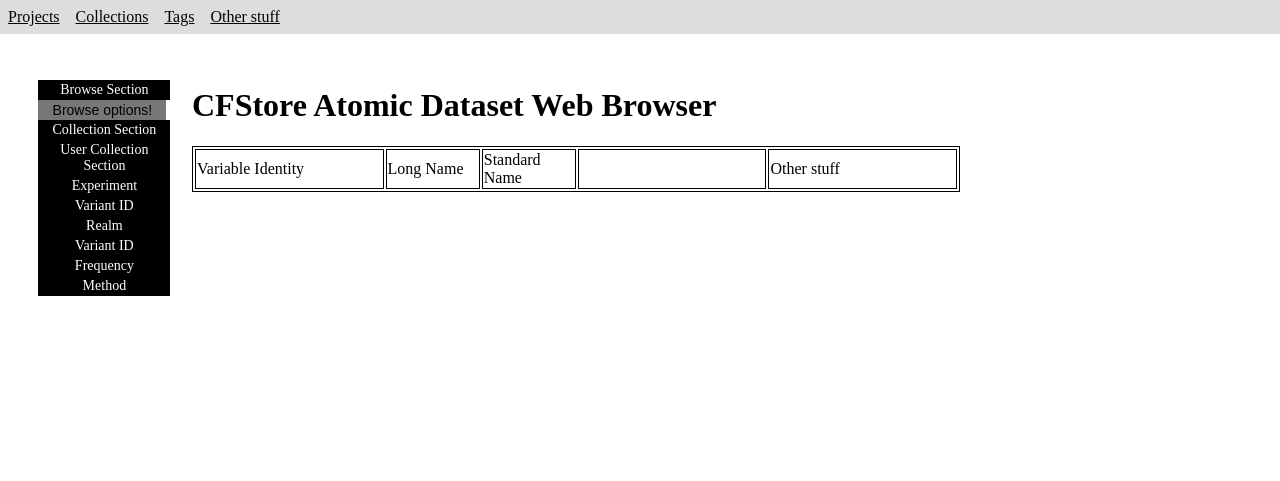
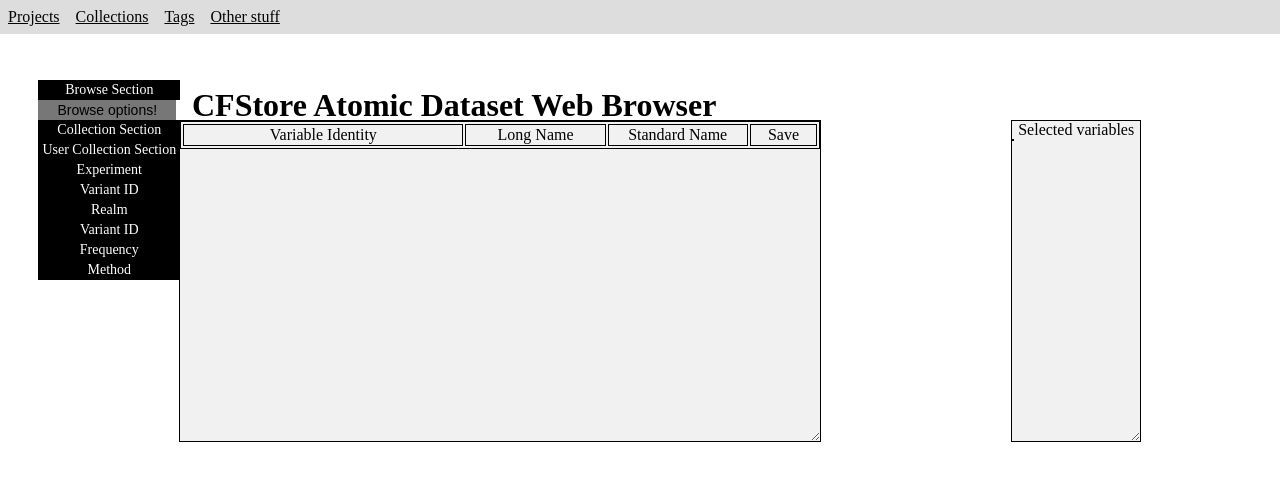
Before and after one commit to NCAS-CMS/cfstore, a Django app: page /cfstoreviewer/demo in a window 1280 px wide; the page is wider, and only the part inside the window is pictured. Shown: the top 481 px of that part. Run offline with Django 4.2, Linux system fonts and the light colour scheme; data that the repository does not hold is empty.

Commit message:
Big updates to the demo-website

```diff
--- a/cfstoreviewer/static/demo_cfstore.css
+++ b/cfstoreviewer/static/demo_cfstore.css
@@ -60,7 +60,6 @@
         color: white;
         cursor: pointer;
         padding: 18px;
-        width: 60%;
         border: none;
         text-align: center;
         outline: none;
@@ -71,9 +70,7 @@
         display: none;
         position: relative;
         background-color: #f1f1f1;
-        min-width: 40px;
         font-size: 16px;
-        height: 150px;
         overflow: auto;
         box-shadow: 0px 4px 8px 0px rgba(0,0,0,0.2);
         z-index: 1;
@@ -92,20 +89,25 @@
 
       .dropdown:hover .dropbtn {background-color: #030303;}
 
+
+      #variable-block{
+        width: 60%;
+      }
+
       .variable-title{
-        width: 60%;
         position: relative;
-        top:4%;
-        left: 15%;
         border: 1px solid black;
       }
 
       .variable-display{
         word-wrap: break-word;
+        table-layout: fixed;
+        width: 100%;
       }
 
       .variable-display td, .variable-title td{
         border: 1px solid black;
+        word-wrap: break-word;
       }
 
       .title{
@@ -115,28 +117,18 @@
       }
 
       .collapsible {
-        position: relative;
-        left: 15%;
-        top: 4%;
-        width: 60%;
-        color: black;
-        cursor: pointer;
-        border: 1px solid black;
-        outline: black;
-        font-size: 10px;
-        z-index: 1;
+        width: 100%;
+
       }
 
       .browser {
         position: absolute;
         left: 3%;
         top: 10%;
-        width: 10%;
       }
 
       .collapsiblebrowser {
         background-color: #777;
-        position: relative;
         color: black;
         cursor: pointer;
         padding: 2px;
@@ -151,7 +143,6 @@
 
       .collapsiblebrowser-title {
         background-color: black;
-        position: relative;
         color: white;
         cursor: pointer;
         padding: 2px;
@@ -176,10 +167,8 @@
 
       .collection-block {
         position: relative;
-        left: 15%;
         top: 4%;
         width: 100%;
-        width: 18%;
         display: none;
         overflow: hidden;
       }
@@ -235,9 +224,10 @@
       .collapsible-content {
         position: inherit;
         display: none;
+        background-color: white;
+        padding-bottom: -1px;
         font-size: 8pt;
         overflow: hidden;
-        margin-bottom: 0%;
         width: inherit;
         outline: solid 1px black;
         z-index: 1;
@@ -250,7 +240,6 @@
         overflow: hidden;
         margin-bottom: 0%;
         background-color: #555;
-        position:relative;
         text-align: center;
         overflow: visible;
         z-index: 2;
@@ -268,7 +257,17 @@
         z-index: 2; /* Specify a stack order in case you're using a different order for other elements */
         font-size: large;
       }
-
+      .addbutton {
+        background-color: #186f4d;
+        border: none;
+        color: white;
+        text-align: center;
+        text-decoration: none;
+        display: inline-block;
+        font-size: 16px;
+        cursor: pointer;
+        z-index: 1;
+      }
       .overlay-button{
         position: relative; /* Sit to the right of the page content */
         width: 20px;
@@ -291,6 +290,44 @@
         font-size: large;
       }
 
+      #movable {
+        width: 50%;
+        height: 40%;
+        top: 15%;
+        left: 14%;
+        border: 1px solid black;
+        overflow: auto;
+        resize: both;
+        overflow: auto;
+        position: absolute;
+        z-index: 9;
+        background-color: #f1f1f1;
+        text-align: center;
+      }
+
+      #movableheader {
+        cursor: move;
+        z-index: 10;
+      }
+      #movablecheckout {
+        width: 10%;
+        height: 40%;
+        top: 15%;
+        left: 79%;
+        border: 1px solid black;
+        overflow: auto;
+        resize: both;
+        overflow: auto;
+        position: absolute;
+        z-index: 9;
+        background-color: #f1f1f1;
+        text-align: center;
+      }
+
+      #movablecheckoutheader {
+        cursor: move;
+        z-index: 10;
+      }
       .variable{
         padding: 0%;
         width: 500px;
--- a/cfstoreviewer/templates/demo_view.html
+++ b/cfstoreviewer/templates/demo_view.html
@@ -19,46 +19,57 @@
     <h1 class="title"> CFStore Atomic Dataset Web Browser </h1>
 
 
-    <table class="variable-title">
+
+    <div id="variable-block">
+    <div id="movable">
+        <div id="movableheader"><table class="variable-title">
+
             <tr>
-            <td width="20%">Variable Identity</td>
-            <td width="10%">Long Name</td>
-            <td width="10%">Standard Name</td>
-            <td width="20%"></td>
-            <td width="20%">Other stuff</td>
+                <td width="22%">Variable Identity</td>
+                <td width="11%">Long Name</td>
+                <td width="11%">Standard Name</td>
+                <td width="5%">Save</td>
+            </tr>
+
+    </table></div>
+    {%for variable in variables %}
+    <br>
+        <table class="variable-display">
+            <tr>
+                <td width="22%" id="identity">{{variable.identity}}</td>
+                <td width="11%" id="longname">{{variable.long_name}}</td>
+                <td width="11%" id="standard_name">{{variable.standard_name}}</td>
+                <td width="5%" id="button"> <input type="button" onclick="AddToBasket(this.closest('table'),this.id)" class="addbutton" id="addbutton" value="+"></button></td>
+            </tr>
+        </table>
+    <button type="button" class="collapsible">More</button>
+      <div class="collapsible-content">
+      <table id="collapsibletable">
+            <table>
+                <tr><h3><a href="">{{variable|outputvar}}</a><h3></tr>
+                    <tr><th>Domain</th><td>{{variable.cfdm_domain}}</td></tr>
+                    <tr><th>Size</th><td>{{variable.cfdm_size|sizeoffmt}}</td></tr>
+                    <tr>
+                        <th>Collections</th>
+                        {% for col in variable|getcollectionsfromvariable %}
+                            <td>{{col.name}}</td>
+                        {% endfor %}
+                    </tr>
+
+                  </tr>
+                  <tr>
                 </tr>
             </table>
 
-    {%for variable in variables %}
-    <button type="button" class="collapsible">
-        <table class="variable-display">
-            <tr>
-                <td width="22%">{{variable.identity}}</td>
-                <td width="11%">{{variable.long_name}}</td>
-                <td width="11%">{{variable.standard_name}}</td>
-                <td width="22%"></td>
-                <td width="22%"> <button type="button">Add to "Basket"</button></td>
-            </tr>
-        </table>
-    </button>
-    <div class="collection-block">
-
-
-    <button type="button" class="collapsible">Properties</button>
-    <div class="collapsible-content">
-      <table id="collapsibletable">
-
-          <tr>
-            <td>Some stuff</td>
-         </tr>
-      </table>
-    </div>
-
     </div>
     {% endfor %}
-
+    </div>
+    </div>
+    <div id="modvable">
         <div class="browser">
+            <div id="movabffleheader">
             <div class="collapsiblebrowser-title">Browse Section </div>
+            </div>
             <form action="/cfstoreviewer/viewcollections/search/" method="post">
                 <button type="button" id="{{collection}}" class="collapsiblebrowser">Browse options! </button>
                 <div class="collapsiblebrowser-content">
@@ -164,6 +175,7 @@
 
             </form>
         </div>
+      </div>
 
       <!--
       <div class="collapsiblebrowser-title">Property Section </div>
@@ -185,6 +197,20 @@
       {% endfor %}
             -->
 
+
+            <div id="variable-block">
+                <div id="movablecheckout">
+                <table class="variable-title">
+                    <div id="movablecheckoutheader">
+                        <a>Selected variables</a>
+                    </div>
+                </table>
+
+                    <table class="variable-display" id="checkout">
+                    </table>
+
+                </div>
+                </div>
 <script>
 var coll = document.getElementsByClassName("collapsible");
 var i;
@@ -253,5 +279,119 @@ for (i = 0; i < coll.length; i++) {
 }
 </script>
 
+<script>
+
+ // Make the DIV element draggable:
+ dragElement(document.getElementById("movable"));
+
+function dragElement(elmnt) {
+  var pos1 = 0, pos2 = 0, pos3 = 0, pos4 = 0;
+  if (document.getElementById(elmnt.id + "header")) {
+    // if present, the header is where you move the DIV from:
+    document.getElementById(elmnt.id + "header").onmousedown = dragMouseDown;
+  } else {
+    // otherwise, move the DIV from anywhere inside the DIV:
+    elmnt.onmousedown = dragMouseDown;
+  }
+
+  function dragMouseDown(e) {
+    e = e || window.event;
+    e.preventDefault();
+    // get the mouse cursor position at startup:
+    pos3 = e.clientX;
+    pos4 = e.clientY;
+    document.onmouseup = closeDragElement;
+    // call a function whenever the cursor moves:
+    document.onmousemove = elementDrag;
+  }
+
+  function elementDrag(e) {
+    e = e || window.event;
+    e.preventDefault();
+    // calculate the new cursor position:
+    pos1 = pos3 - e.clientX;
+    pos2 = pos4 - e.clientY;
+    pos3 = e.clientX;
+    pos4 = e.clientY;
+    // set the element's new position:
+    elmnt.style.top = (elmnt.offsetTop - pos2) + "px";
+    elmnt.style.left = (elmnt.offsetLeft - pos1) + "px";
+    elmnt.style.right = (elmnt.offsetBottom - pos2) + "px";
+    elmnt.style.bottom = (elmnt.offsetRight - pos1) + "px";
+  }
+
+  function closeDragElement() {
+    // stop moving when mouse button is released:
+    document.onmouseup = null;
+    document.onmousemove = null;
+  }
+}
+</script>
+
+<script>
+
+    // Make the DIV element draggable:
+    dragElement(document.getElementById("movablecheckout"));
+
+   function dragElement(elmnt) {
+     var pos1 = 0, pos2 = 0, pos3 = 0, pos4 = 0;
+     if (document.getElementById(elmnt.id + "header")) {
+       // if present, the header is where you move the DIV from:
+       document.getElementById(elmnt.id + "header").onmousedown = dragMouseDown;
+     } else {
+       // otherwise, move the DIV from anywhere inside the DIV:
+       elmnt.onmousedown = dragMouseDown;
+     }
+
+     function dragMouseDown(e) {
+       e = e || window.event;
+       e.preventDefault();
+       // get the mouse cursor position at startup:
+       pos3 = e.clientX;
+       pos4 = e.clientY;
+       document.onmouseup = closeDragElement;
+       // call a function whenever the cursor moves:
+       document.onmousemove = elementDrag;
+     }
+
+     function elementDrag(e) {
+       e = e || window.event;
+       e.preventDefault();
+       // calculate the new cursor position:
+       pos1 = pos3 - e.clientX;
+       pos2 = pos4 - e.clientY;
+       pos3 = e.clientX;
+       pos4 = e.clientY;
+       // set the element's new position:
+       elmnt.style.top = (elmnt.offsetTop - pos2) + "px";
+       elmnt.style.left = (elmnt.offsetLeft - pos1) + "px";
+       elmnt.style.right = (elmnt.offsetBottom - pos2) + "px";
+       elmnt.style.bottom = (elmnt.offsetRight - pos1) + "px";
+     }
+
+     function closeDragElement() {
+       // stop moving when mouse button is released:
+       document.onmouseup = null;
+       document.onmousemove = null;
+     }
+    }
+    </script>
+
+    <script>
+        function AddToBasket(sourcetableid, button) {
+            // Find a <table> element with id="myTable":
+            var table = document.getElementById("checkout");
+            var button = document.getElementById(button);
+            var sourcetable = document.getElementById(sourcetableid);
+
+            button.remove();
+            const clone = JSON.parse(JSON.stringify(sourcetableid));
+
+            // Add some text to the new cells:
+            table.append(clone);
+            table.append("<br>")
+        }
+    </script>
+
 </body>
 </html>
--- a/cfstoreviewer/templatetags/tags.py
+++ b/cfstoreviewer/templatetags/tags.py
@@ -13,7 +13,6 @@ def active(request, pattern):
     if re.search(pattern, request.path):
         return "active"
     return ""
-
 
 @template.defaulttags.register.filter
 def outputvar(var):
--- a/cfstoreviewer/views.py
+++ b/cfstoreviewer/views.py
@@ -181,8 +181,9 @@ def lsbrowse2(request):
 
 def lscol(request, page="all"):
     db = CFSconfig().db
-    variables = db.retrieve_variables_in_collection(page)
     collection = db.retrieve_collection(page)
+    variables = db.retrieve_variables_in_collection(collection)
+
     files = db.retrieve_files_in_collection(page)
     subcollections = db.retrieve_related(page, "below")
     subcollections = [col.related_collection.all()[0].name for col in subcollections]
```
Lines whose indentation alone changed are shown as unchanged.
